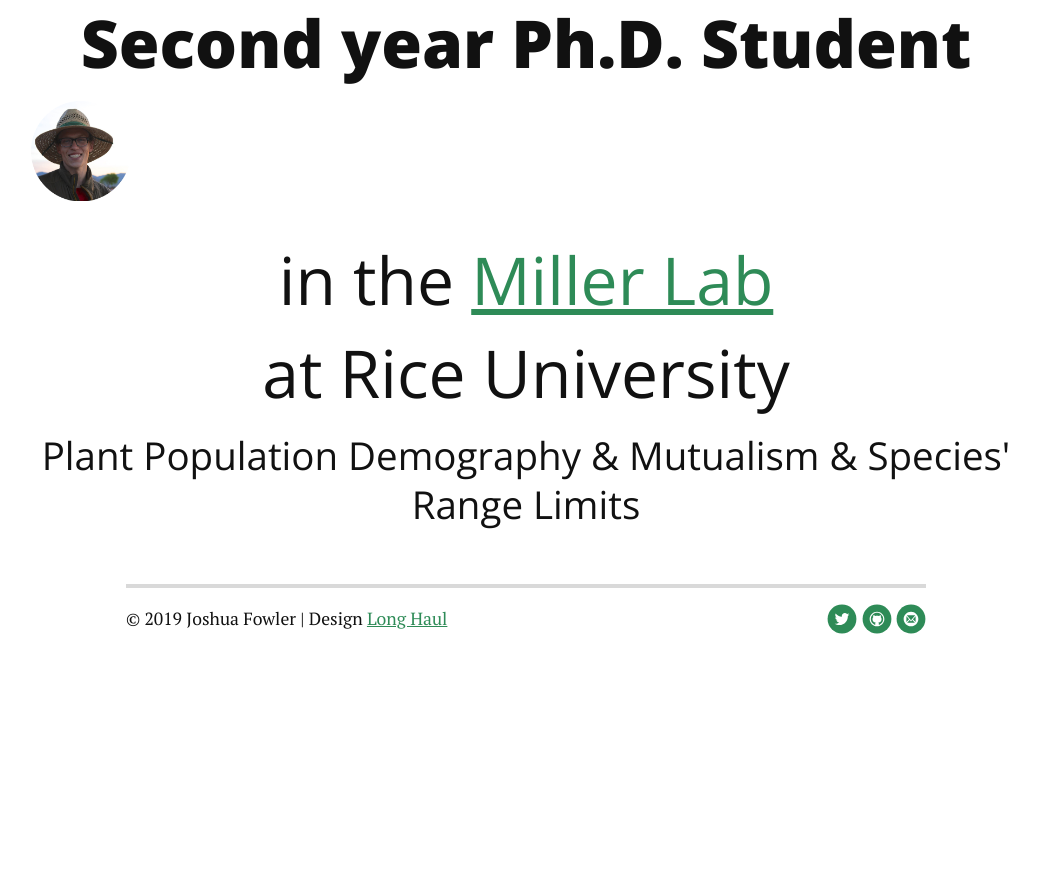
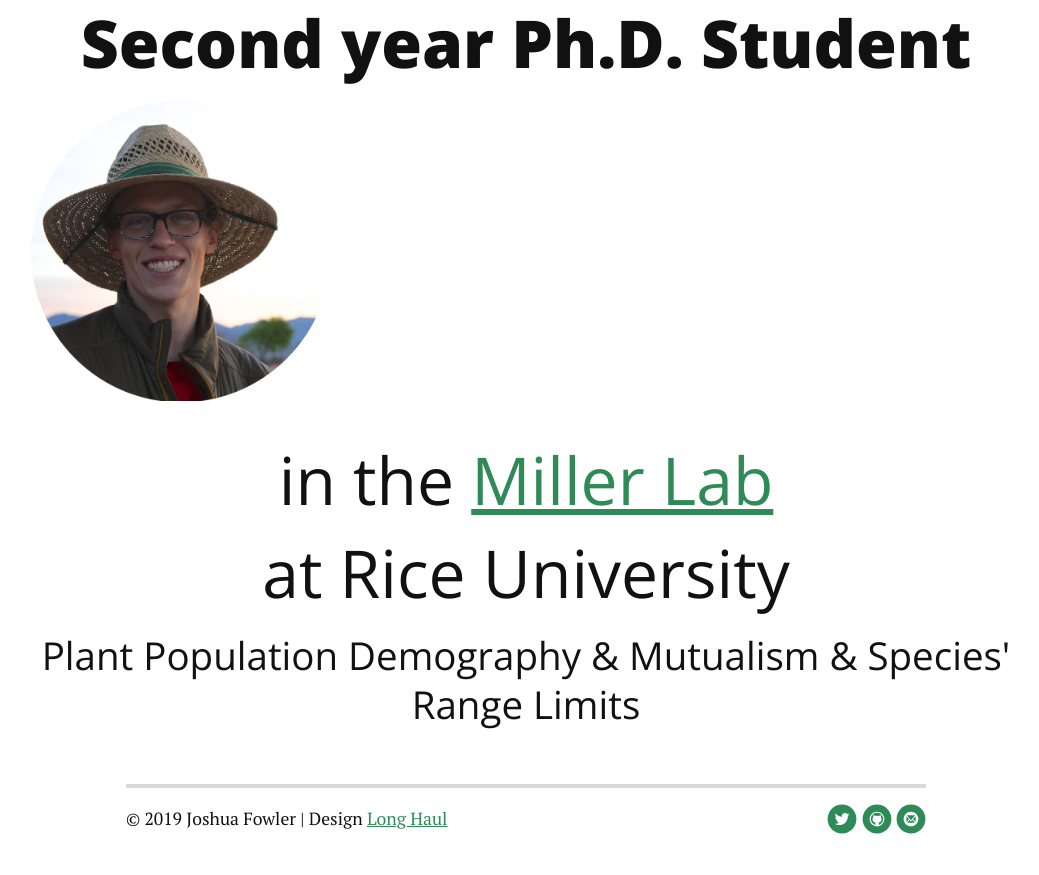
Before and after one commit to joshuacfowler/joshuacfowler.github.io, a Jekyll site: the page built from index.html, in a window 1280 px wide. Shown: the part 330-1205 px from the top of the page, without its empty margins (114-1153 px from the left). Built offline with Jekyll 4.4.1, drawn with Linux system fonts in a browser that asks for light colours; nearby versions of some CDN libraries; the list of posts is cut into pages by our own code; before the commit the page ends 1005 px from its top, so only the background shows below that.

Commit message:
Update index.html

```diff
--- a/index.html
+++ b/index.html
@@ -5,7 +5,7 @@
 
 <div class="home" id="home">
   <h1 class="PageTitle" style="text-align:center">Second year Ph.D. Student </h1>
-  <p class="img" style="img-align:left"> <img src="/assets/img/portrait.png" style="width:100px;height:100px;"></p>
+  <p class="img" style="img-align:left"> <img src="/assets/img/portrait.png" style="width:300px;height:300px;"></p>
   <p class="h1" style="text-align:center"> in the <a href="https://www.owlnet.rice.edu/~tm9/"> Miller Lab</a></h1>
   <p class="h1" style="text-align:center">at Rice University</p>
   <p class="h3" style="text-align:center">Plant Population Demography & Mutualism & Species' Range Limits</p>
```
